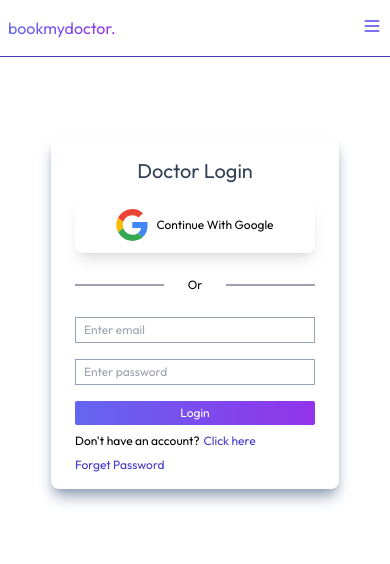
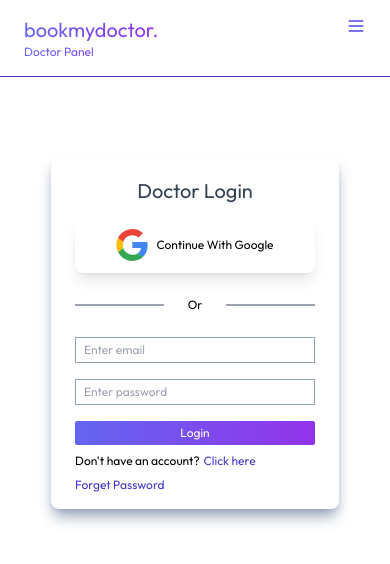
Before and after one commit to Saikat-github/bookmydoctor-doctorpanel, a React (Vite) app: page /login in a window 390 px wide. Shown: the top 564 px of the page. Built offline with nearby package versions, Linux system fonts and the light colour scheme; no server answers.

Commit message:
added svg logo from fontawesome

```diff
--- a/index.html
+++ b/index.html
@@ -2,7 +2,7 @@
 <html lang="en">
   <head>
     <meta charset="UTF-8" />
-    <link rel="icon" type="image/svg+xml" href="/bmdlogo-2.png" />
+        <link rel="icon" type="image/svg+xml" href="/bookmeadr-logo-white.svg" />
     <meta name="viewport" content="width=device-width, initial-scale=1.0" />
     <title>bookmydoctor-doctor</title>
   </head>
--- a/src/components/nav-foot/Navbar.jsx
+++ b/src/components/nav-foot/Navbar.jsx
@@ -11,12 +11,13 @@ const Navbar = () => {
 
 
     return (
-        <div className={`flex items-start justify-between px-2 sm:px-10 sm:py-6 py-4 border-b border-b-indigo-700 sticky top-0 bg-white z-50`}>
+        <div className={`flex items-start justify-between p-4 px-6 border-b border-b-indigo-700 sticky top-0 bg-white z-50`}>
             <div onClick={() => navigate("/")} className=''>
-                <div className='flex items-center justify-center gap-1 cursor-pointer'>
-                    <p className='sm:text-2xl sm:block bg-gradient-to-r from-indigo-500 to-purple-600 bg-clip-text text-transparent'>
+                <div className='cursor-pointer text-xl sm:text-2xl sm:block bg-gradient-to-r from-indigo-500 to-purple-600 bg-clip-text text-transparent'>
+                    <p>
                         bookmydoctor.
                     </p>
+                    <p className="text-xs">Doctor Panel</p>
                 </div>
             </div>
 
```
Also changed, not shown: public/bmdlogo-2.png (deleted), public/bookmeadr-logo-white.svg (added).
